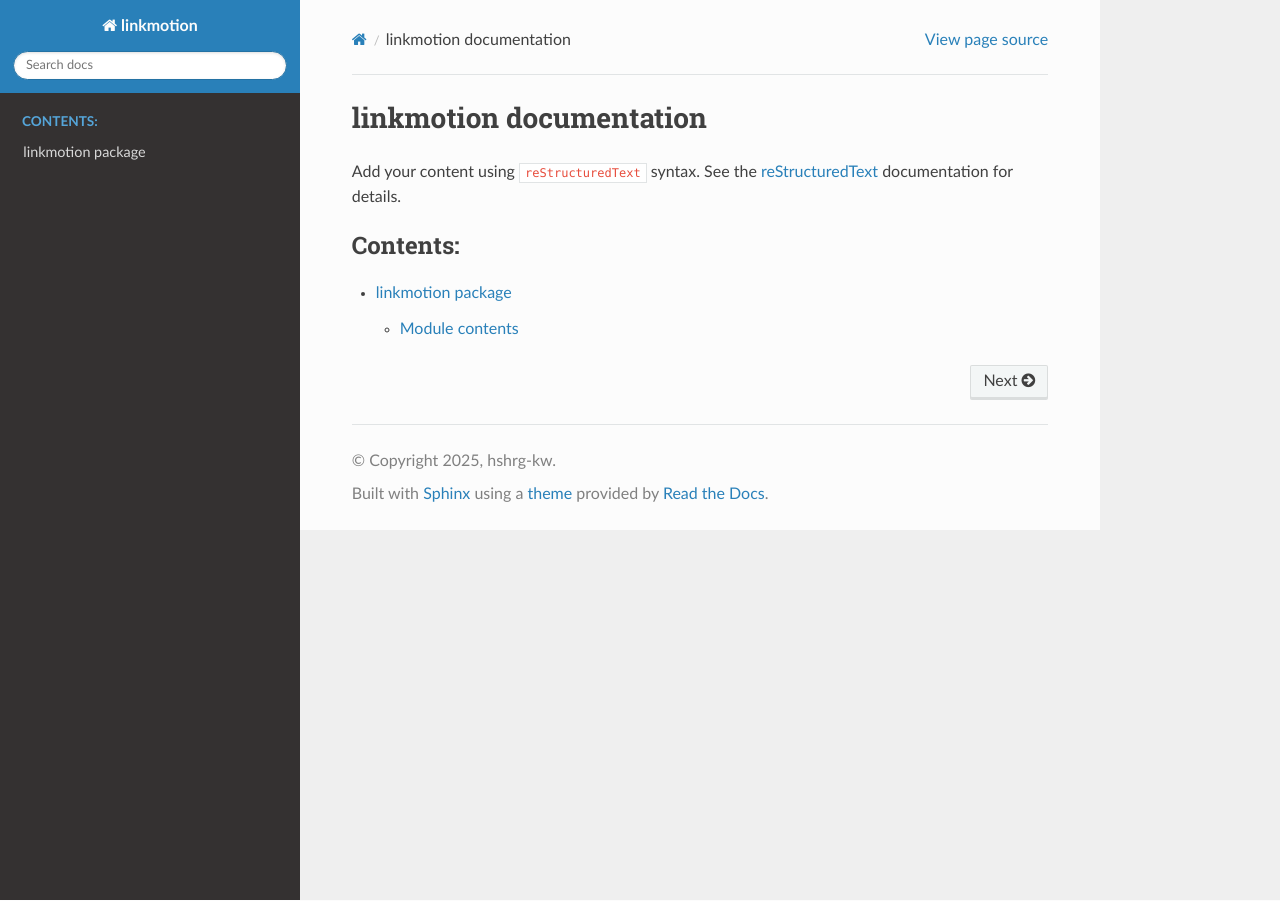
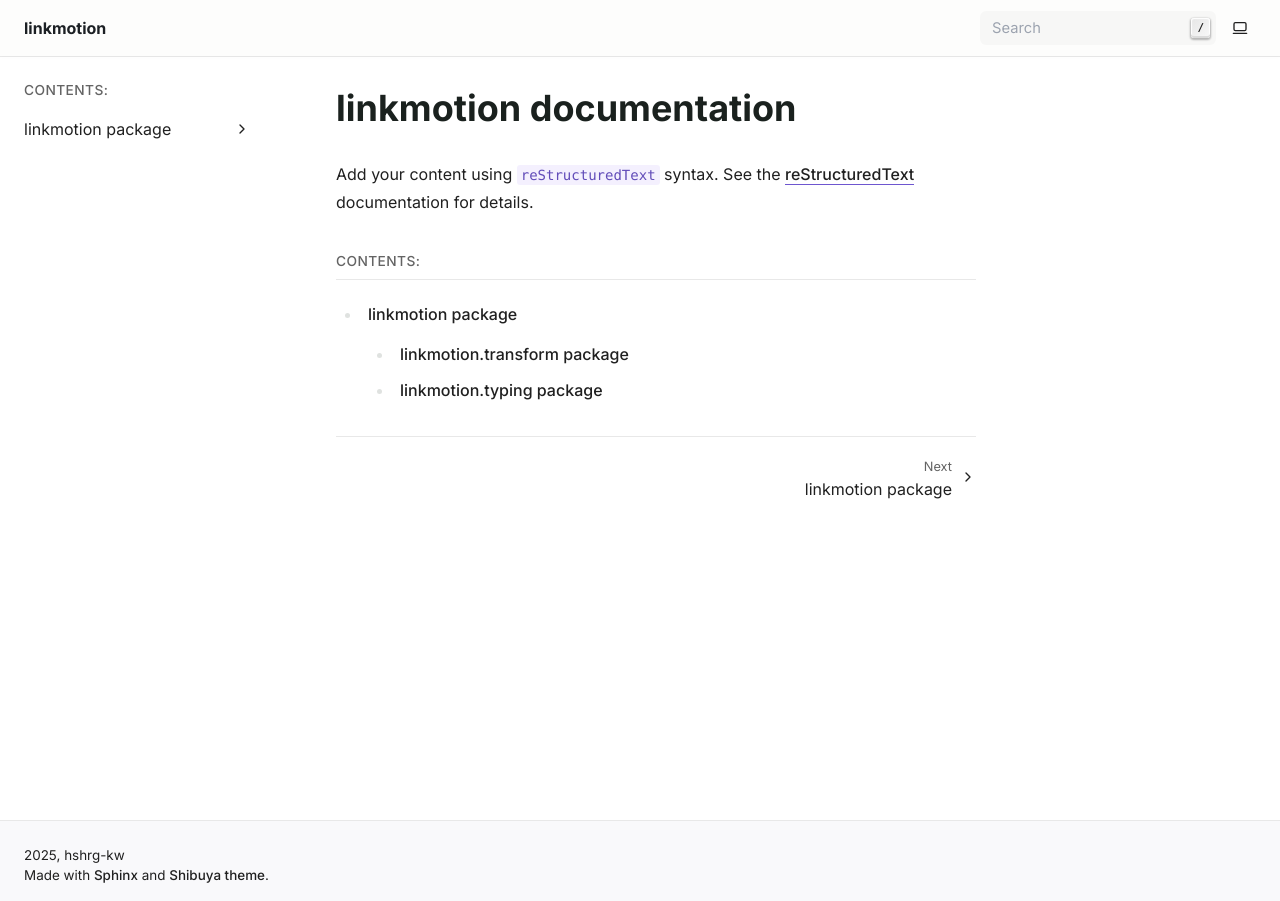
Before and after one commit to hshrg-kw/linkmotion, a Sphinx documentation site: the page built from docs/index.rst, in a window 1280 px wide. Built offline with Sphinx 7.4.7, drawn with Linux system fonts in a browser that asks for light colours.

Commit message:
docs: update doc theme and .gitignore

```diff
--- a/docs/conf.py
+++ b/docs/conf.py
@@ -28,7 +28,7 @@ language = "en"
 # -- Options for HTML output -------------------------------------------------
 # https://www.sphinx-doc.org/en/master/usage/configuration.html#options-for-html-output
 
-html_theme = "sphinx_rtd_theme"
+html_theme = "shibuya"
 html_static_path = ["_static"]
 
 # -- Options for todo extension ----------------------------------------------
--- a/docs/linkmotion.rst
+++ b/docs/linkmotion.rst
@@ -1,5 +1,14 @@
 linkmotion package
 ==================
+
+Subpackages
+-----------
+
+.. toctree::
+   :maxdepth: 4
+
+   linkmotion.transform
+   linkmotion.typing
 
 Module contents
 ---------------
--- a/pyproject.toml
+++ b/pyproject.toml
@@ -33,6 +33,6 @@ dev = [
     "pytest>=8.4.2",
     "pytest-cov>=7.0.0",
     "ruff>=0.13.0",
+    "shibuya>=2025.9.25",
     "sphinx>=8.2.3",
-    "sphinx-rtd-theme>=3.0.2",
 ]
```
Also changed, not shown: docs/linkmotion.transform.rst (added, +29 -0 lines), docs/linkmotion.typing.rst (added, +21 -0 lines), docs/modules.rst (added, +7 -0 lines), 2 other files.
